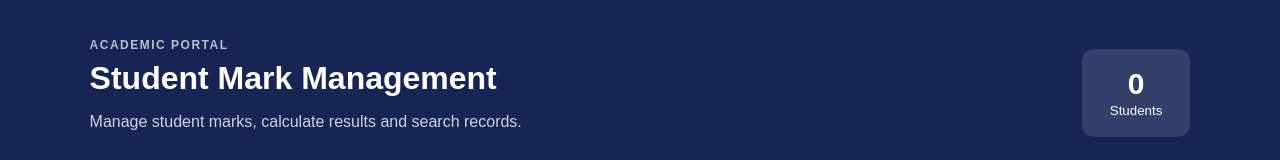
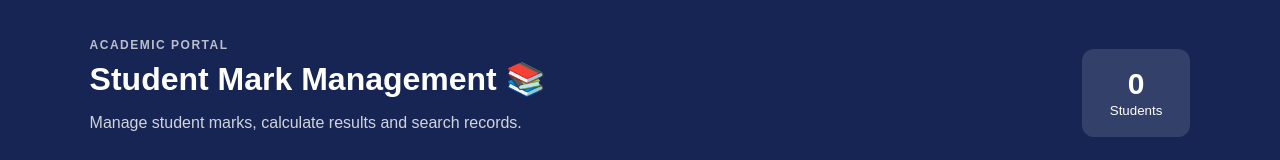
Before and after one commit to KishoreP-2007/smms, a website: page public/index.html in a window 1280 px wide. Shown: the top 160 px of the page. Drawn offline with Linux system fonts and the light colour scheme; no server answers.

Commit message:
book emoji

```diff
--- a/public/index.html
+++ b/public/index.html
@@ -3,14 +3,14 @@
 <head>
     <meta charset="UTF-8">
     <meta name="viewport" content="width=device-width, initial-scale=1.0">
-    <title>Student Mark Management 1</title>
+    <title>Student Mark Management 📖</title>
     <link rel="stylesheet" href="style.css">
 </head>
 <body>
     <header>
         <div>
             <p class="eyebrow">ACADEMIC PORTAL</p>
-            <h1>Student Mark Management</h1>
+            <h1>Student Mark Management 📚</h1>
             <p class="subtitle">Manage student marks, calculate results and search records.</p>
         </div>
         <div class="stat-card">
```
